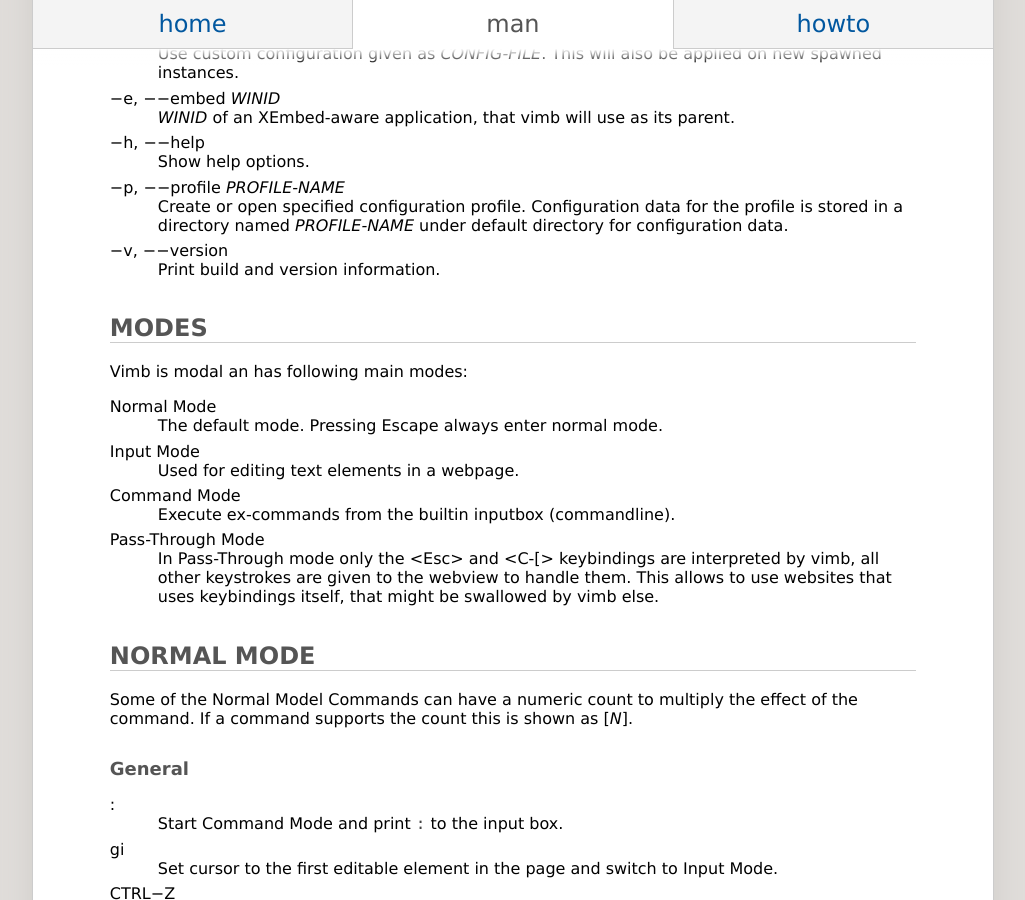
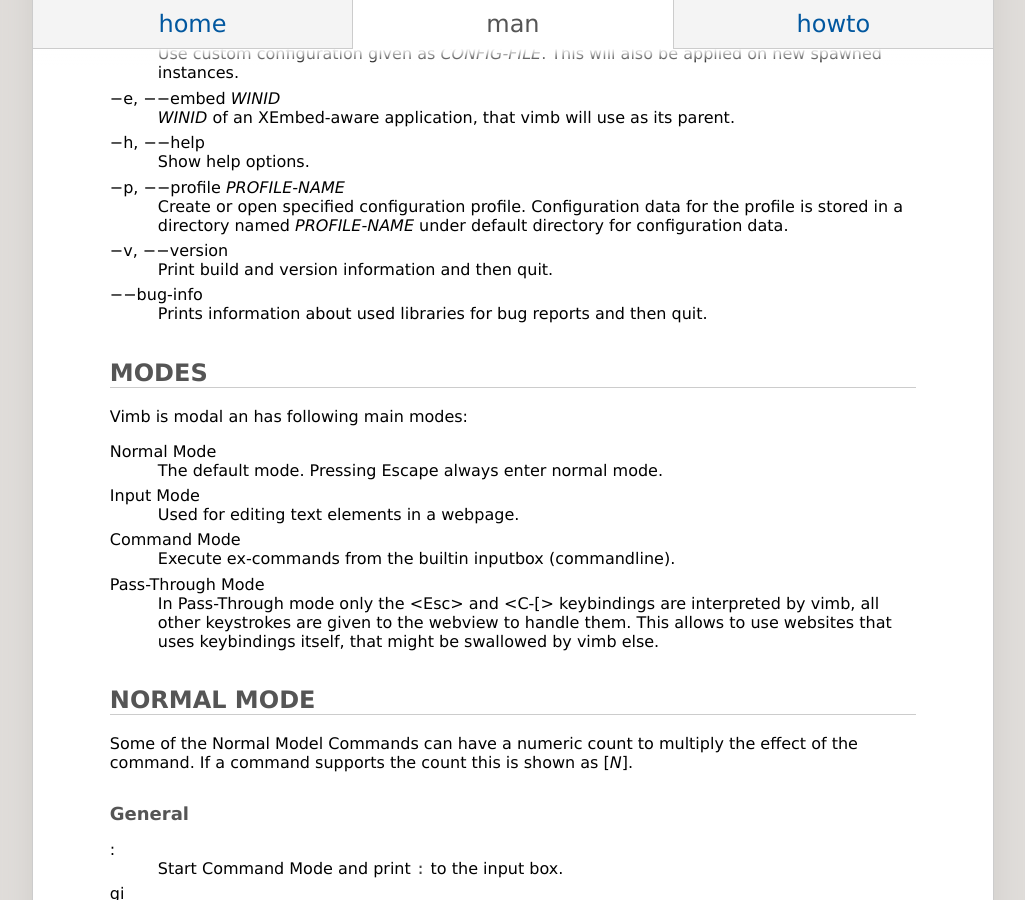
Before and after one commit to fanglingsu/vimb, a Jekyll site: the page built from man.md, in a window 1280 px wide and 900 px high, scrolled down 737 px. Shown: the whole window, without its empty margins (127-1152 px from the left). Built offline with Jekyll 4.4.1, drawn with Linux system fonts in a browser that asks for light colours.

Commit message:
Add --bug-info option.

```diff
--- a/man.md
+++ b/man.md
@@ -47,7 +47,10 @@
   directory for configuration data.
 
 −v, −−version
-: Print build and version information.
+: Print build and version information and then quit.
+
+−−bug-info
+: Prints information about used libraries for bug reports and then quit.
 
 ## MODES
 {:#MODES}
```
